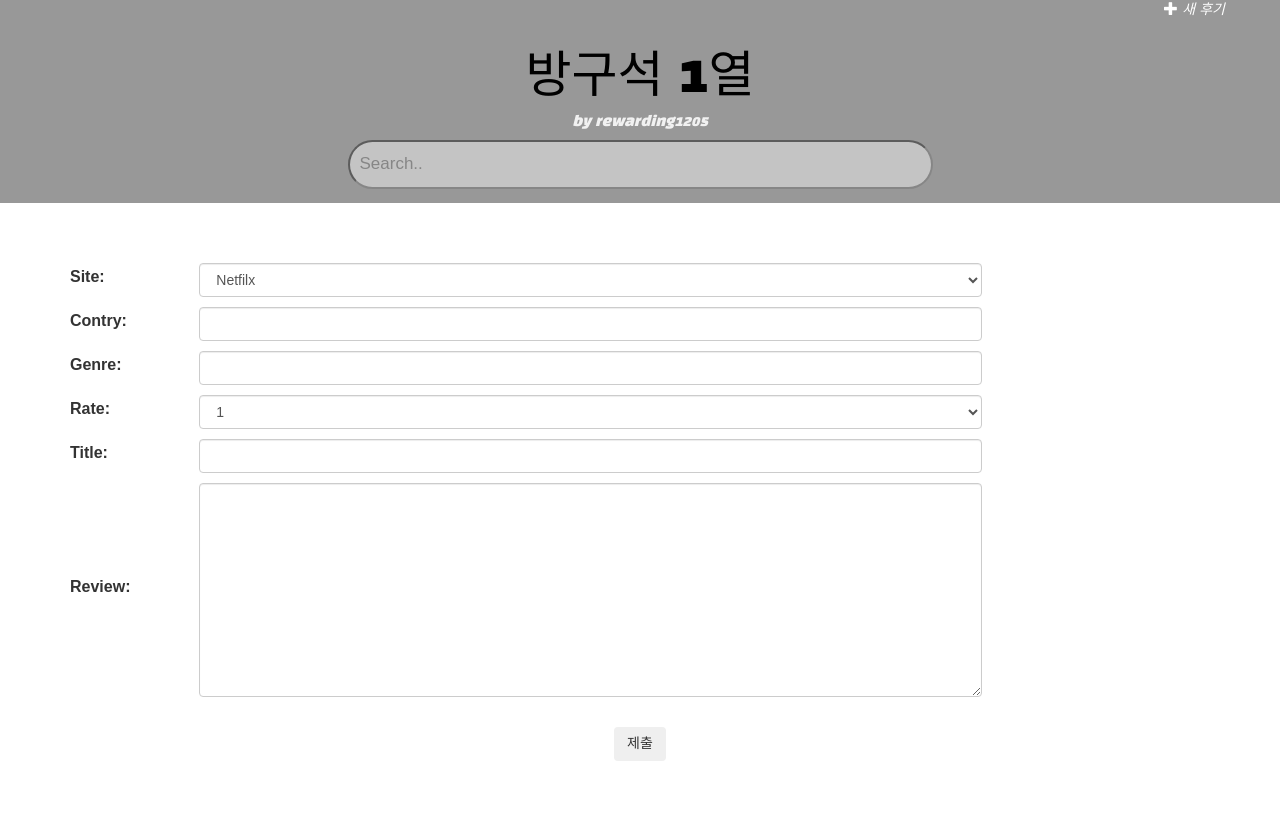
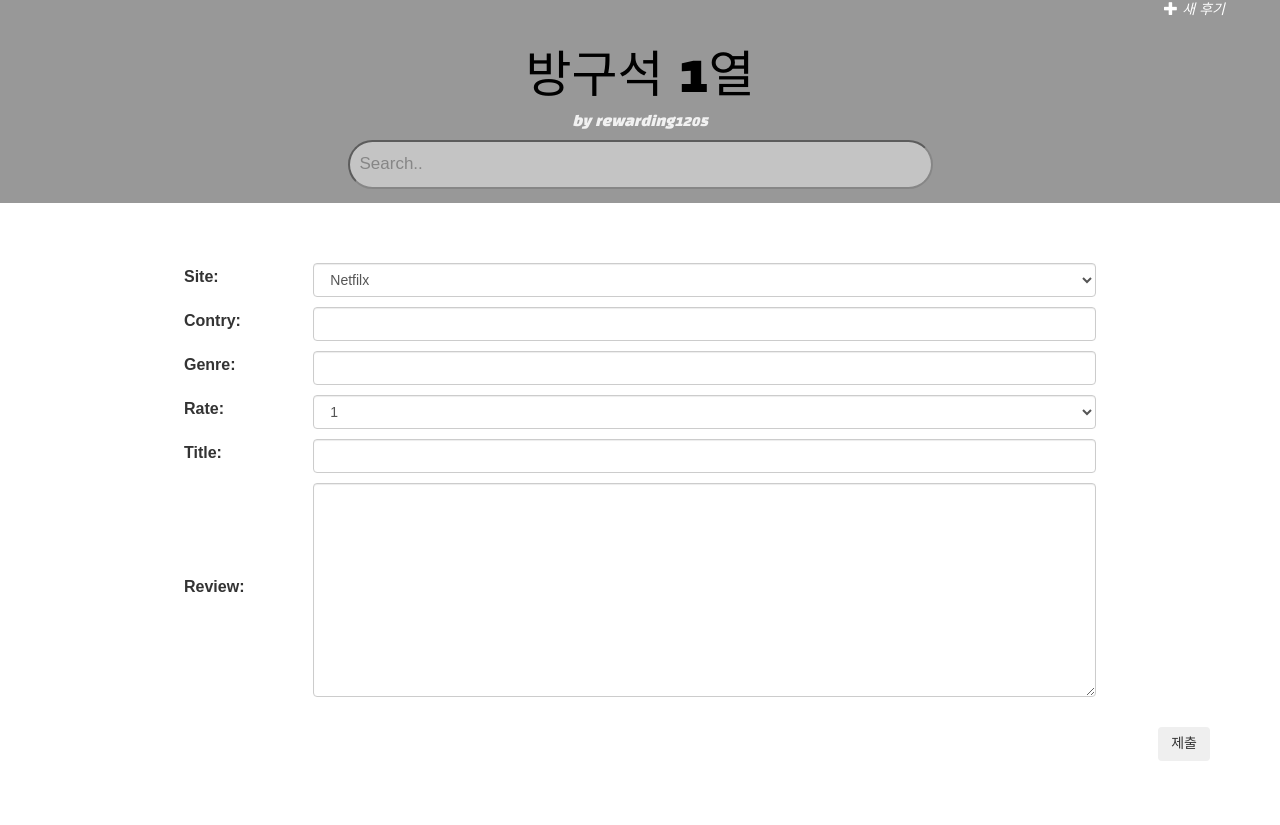
Before and after one commit to bawmee/staff_final_hw, a Django app: page /new/ in a window 1280 px wide. After the commit the page ends 761 px from the top, so only its background shows below. Run offline with Django 3.2, Linux system fonts and the light colour scheme; some libraries are stand-ins or nearby versions; some web fonts are replaced.

Commit message:
리뷰섬머리

```diff
--- a/postapp/models.py
+++ b/postapp/models.py
@@ -12,3 +12,6 @@ class post(models.Model):
     review = models.TextField(max_length = 250, null = False, default = "입력없음")
     date = models.DateTimeField('date published')
     writer = models.CharField(max_length = 20)
+
+    def summary(self):
+        return self.review[:20]
--- a/postapp/static/css/my_style.css
+++ b/postapp/static/css/my_style.css
@@ -128,12 +128,16 @@ form.example input[type=text] {
 }
 
 .new_table{
-    align:center;
+    box-align:center;
     width:80%;
-}
-
-table {
     font-family: 'Nanum Gothic', sans-serif;
     border-collapse: separate;
     border-spacing: 0 10px;
-  }
+    margin-left: auto;
+    margin-right: auto;
+
+}
+
+.centa {
+    text-align: center;
+}
--- a/postapp/templates/index.html
+++ b/postapp/templates/index.html
@@ -15,6 +15,8 @@
           {% endif %}
           {{i}}</a> &nbsp;
         {% endif %}
+      {% empty %}
+            "검색결과가 없습니다"
       {% endfor %}
 
     </h4>
@@ -25,7 +27,7 @@
 
 
 
-<table class="table table-hover">
+<table class="table table-hover centa">
 
     <tbody>
 
@@ -47,7 +49,7 @@
                 {{p.site}}</span>
             </td>
             <td>{{p.contry}}</td>
-            <td>{{p.title}}</td>
+            <td><b data-toggle="tooltip" title="{{p.summary}}" >{{p.title}}</b></td>
             <td>
                 {%for i in ratelist%}
                 {% if forloop.counter > p.rate%}
--- a/postapp/templates/new.html
+++ b/postapp/templates/new.html
@@ -8,7 +8,7 @@
                                         {{form.as_table}}
                                 </table>
                                 <br>
-                                    <input class="btn btn-dark" type="submit" value="제출">
+                                    <input class="btn btn-dark" type="submit" value="제출" style="float:right">
                                 </form>
 
 </div>
--- a/postapp/templates/update.html
+++ b/postapp/templates/update.html
@@ -51,6 +51,6 @@
 
         </table>
         <br>
-            <input class="btn btn-dark" type="submit" value="수정" onclick="return confirm('정말 수정하시겠습니까?')">
+            <input class="btn btn-dark" style="float:right" type="submit" value="수정" onclick="return confirm('정말 수정하시겠습니까?')">
         </form>
 {% endblock %}
```
